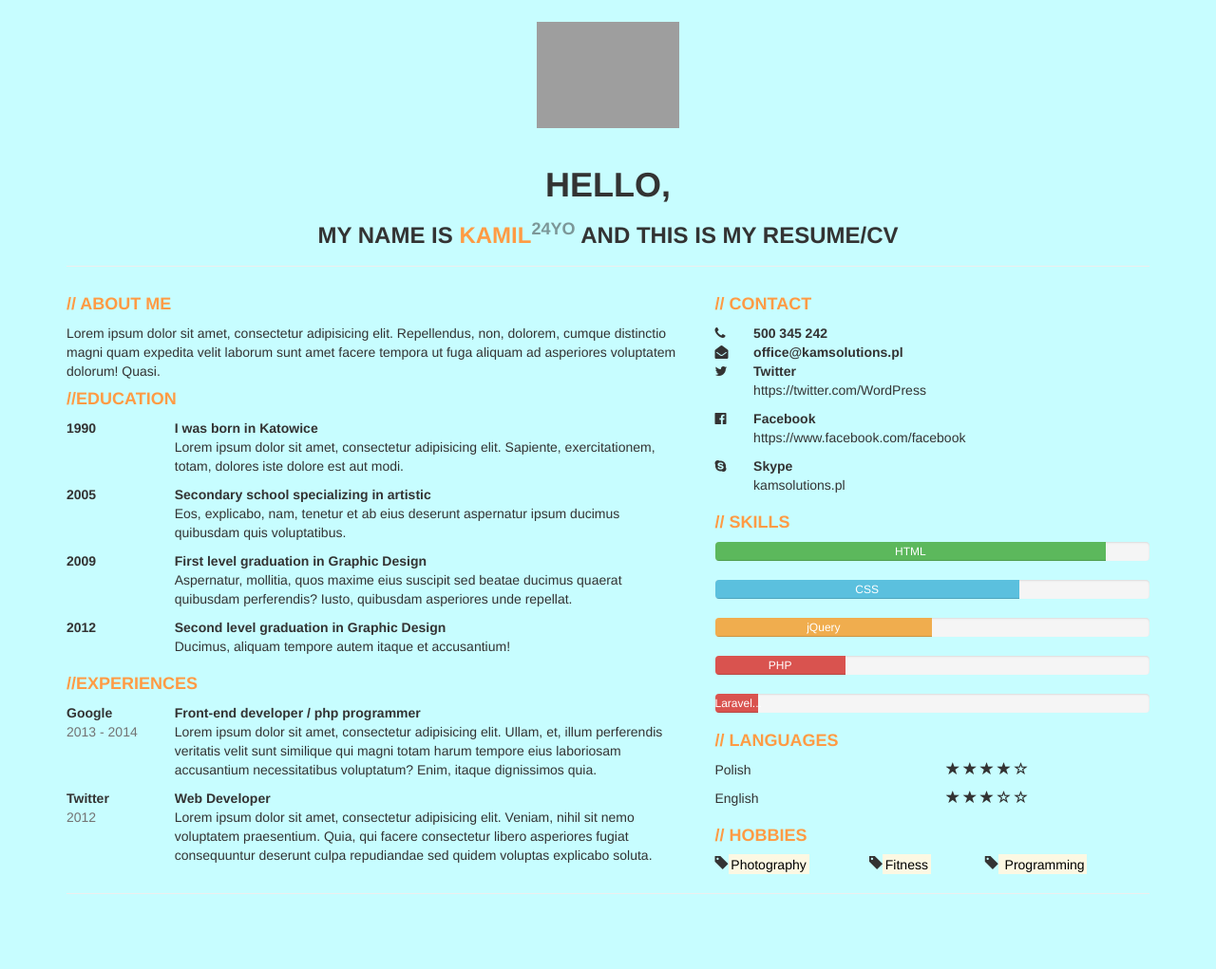
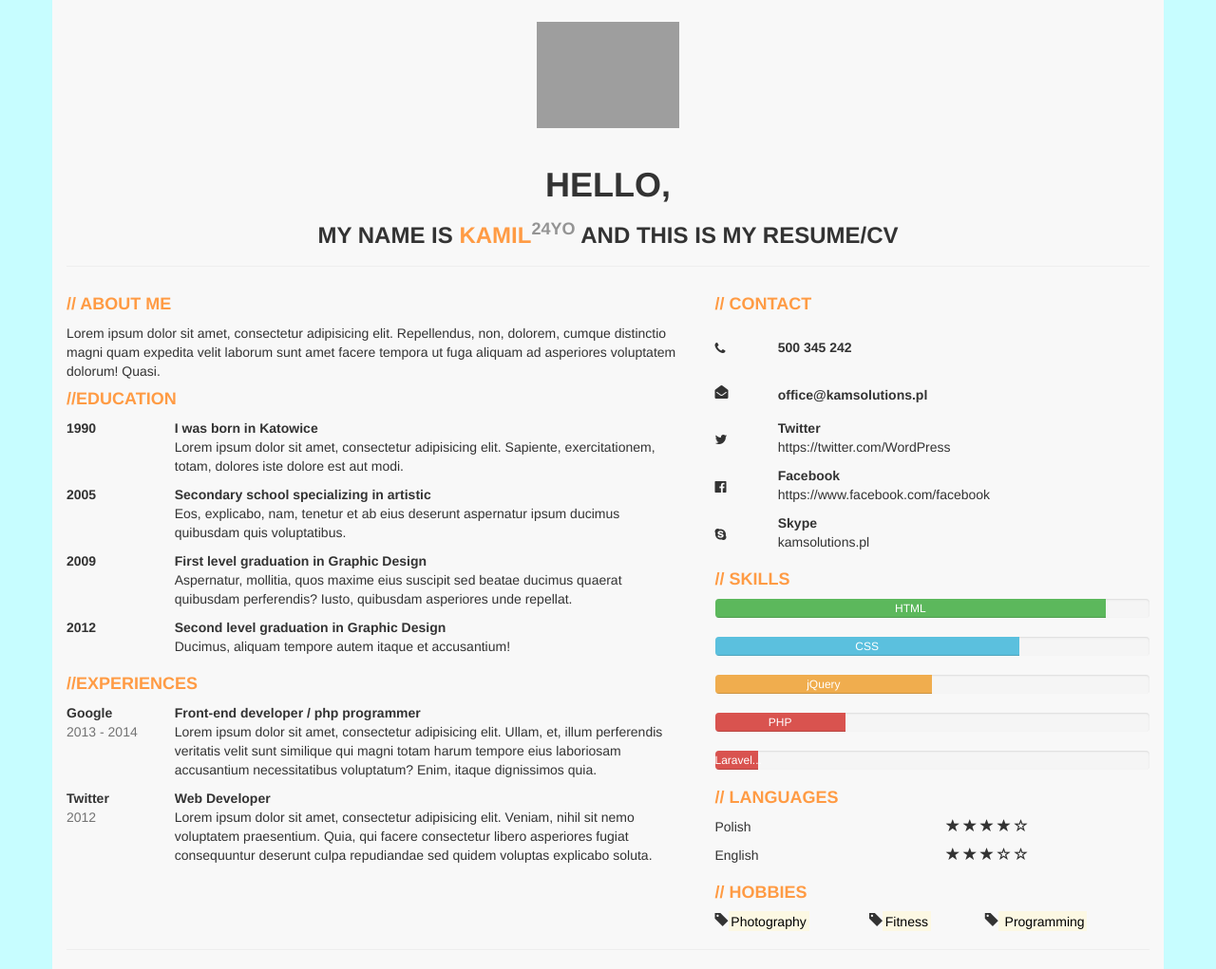
Before and after one commit to codeispoetryL/TWSchoolWorks, a plain HTML site: page 任务卡105 - Bootstrap 布局练习 - 简历/index.html in a window 1280 px wide. Shown: the whole page at 95% size. Before the commit the page ends 962 px from the top, so only its background shows below. Drawn offline with nearby package versions, Linux system fonts and the light colour scheme; grey boxes are pictures that could not be loaded.

Commit message:
修改contact部分的布局

```diff
--- a/任务卡105 - Bootstrap 布局练习 - 简历/index.html
+++ b/任务卡105 - Bootstrap 布局练习 - 简历/index.html
@@ -45,7 +45,7 @@
 </head>
 
 <body>
-<div class="container">
+<div class="container" style="background-color: #f8f8f8;">
 
     <!--页头-->
     <img src="http://upload-images.jianshu.io/upload_images/5349051-aee89896fcfe519b.jpg?imageMogr2/auto-orient/strip%7CimageView2/2/w/1240"
@@ -132,44 +132,44 @@
         <div class="col-md-5">
             <h4>// CONTACT</h4>
             <div class="row">
-                <div class="col-md-1">
-                    <span class="fa fa-phone" aria-hidden="true"></span>
+                <div class="col-md-2" style="margin-top: 4px;">
+                    <span class="fa fa-phone" aria-hidden="true" style="margin-top:15px;margin-bottom: 15px;"></span>
                 </div>
-                <div class="col-md-11">
+                <div class="col-md-10" style="margin-top:15px;margin-bottom: 15px;margin-left: -15px;">
                     <b>500 345 242</b>
                 </div>
             </div>
             <div class="row">
-                <div class="col-md-1">
+                <div class="col-md-2" style="margin-top: 12px;">
                     <span class="fa fa-envelope-open" aria-hidden="true"></span>
                 </div>
-                <div class="col-md-11">
+                <div class="col-md-10" style="margin-top:15px;margin-bottom: 15px;margin-left: -15px;">
                     <b>office@kamsolutions.pl</b>
                 </div>
             </div>
             <div class="row">
-                <div class="col-md-1">
+                <div class="col-md-2" style="margin-top: 12px;">
                     <span class="fa fa-twitter" aria-hidden="true"></span>
                 </div>
-                <div class="col-md-11">
+                <div class="col-md-10" style="margin-left: -15px;">
                     <b>Twitter</b>
                     <p>https://twitter.com/WordPress</p>
                 </div>
             </div>
             <div class="row">
-                <div class="col-md-1">
+                <div class="col-md-2" style="margin-top: 12px;">
                     <span class="fa fa-facebook-official" aria-hidden="true"></span>
                 </div>
-                <div class="col-md-11">
+                <div class="col-md-10" style="margin-left: -15px;">
                     <b>Facebook</b>
                     <p>https://www.facebook.com/facebook</p>
                 </div>
             </div>
             <div class="row">
-                <div class="col-md-1">
+                <div class="col-md-2" style="margin-top: 12px;">
                     <span class="fa fa-skype" aria-hidden="true"></span>
                 </div>
-                <div class="col-md-11">
+                <div class="col-md-10" style="margin-left: -15px;">
                     <b>Skype</b>
                     <p>kamsolutions.pl</p>
                 </div>
```
Also changed, not shown: 任务卡103 - Bootstrap 提高练习 - 改 Bootstrap 页面/README.md, 任务卡104 - Bootstrap 基础练习 - 试卷/README.md, 任务卡104 - Bootstrap 基础练习 - 试卷/index.html (line endings or trailing spaces), 任务卡105 - Bootstrap 布局练习 - 简历/README.md, 3 other files.
